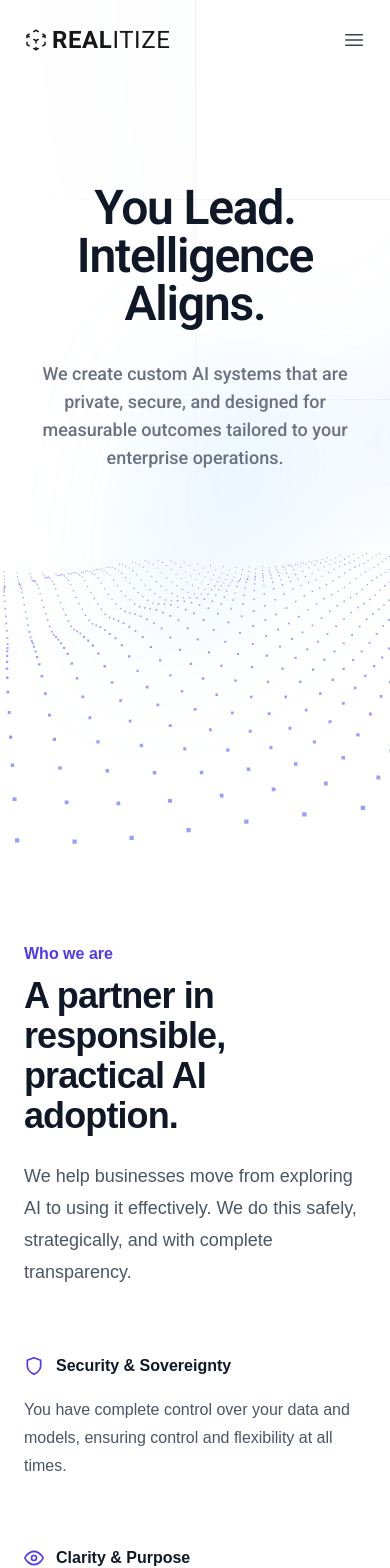
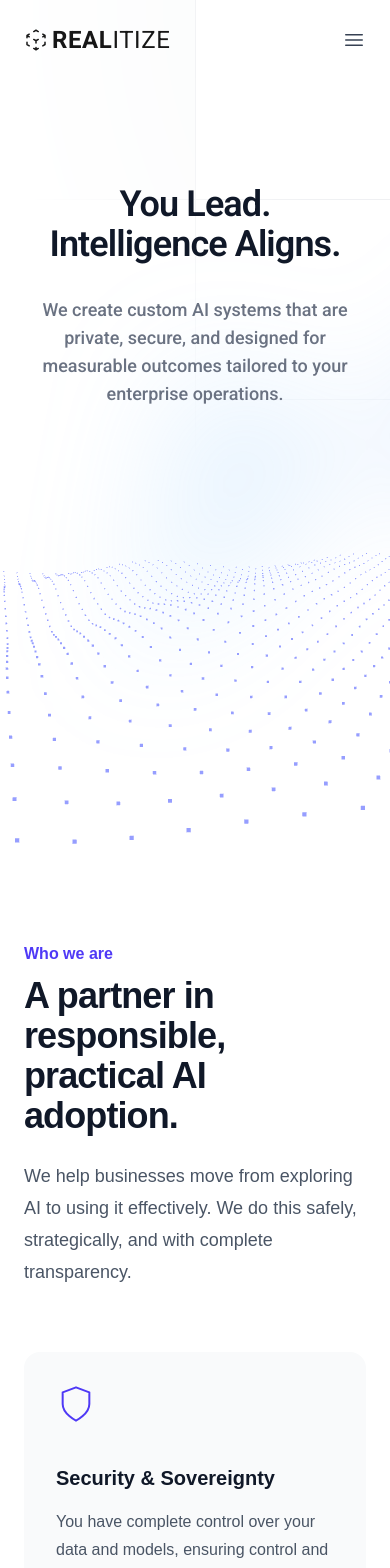
Before and after one commit to gparas/realitize-web, a Next.js app: page / in a window 390 px wide. Shown: the top 1568 px of the page. Built offline with nearby package versions, Linux system fonts and the light colour scheme.

Commit message:
feat: refactor hero section to use new wave component and update feature display styles

```diff
--- a/app/sections/about-us/about-us.tsx
+++ b/app/sections/about-us/about-us.tsx
@@ -23,12 +23,16 @@ export default function AboutUsSection() {
         <div className="mx-auto mt-16 max-w-2xl sm:mt-20 lg:mt-24 lg:max-w-none">
           <dl className="grid max-w-xl grid-cols-1 gap-x-8 gap-y-16 lg:max-w-none lg:grid-cols-3">
             {FEATURES.map((feature) => (
-              <div key={feature.name} className="flex flex-col">
-                <dt className="flex items-center gap-x-3 text-base/7 font-semibold text-gray-900 dark:text-white">
-                  <feature.icon
-                    aria-hidden="true"
-                    className="size-5 flex-none text-indigo-600 dark:text-indigo-400"
-                  />
+              <div
+                key={feature.name}
+                className="flex flex-col rounded-2xl bg-gray-50 p-8 text-sm/6 dark:bg-white/2.5"
+              >
+                <feature.icon
+                  aria-hidden="true"
+                  strokeWidth={1.2}
+                  className="size-10 flex-none text-indigo-600 dark:text-indigo-400 mb-10"
+                />
+                <dt className="text-xl font-semibold text-gray-900 dark:text-white">
                   {feature.name}
                 </dt>
                 <dd className="mt-4 flex flex-auto flex-col text-base/7 text-gray-600 dark:text-gray-400">
--- a/app/sections/hero/hero.tsx
+++ b/app/sections/hero/hero.tsx
@@ -2,7 +2,7 @@ import Navbar from "@/components/navbar";
 
 import Pattern from "./pattern";
 import Flare from "./flare";
-import WaveBackground from "./WaveBackground";
+import Wave from "./wave";
 
 export default function HeroSection() {
   return (
@@ -21,7 +21,7 @@ export default function HeroSection() {
             </div>
           </div>
           <div className="text-center">
-            <h1 className="text-5xl font-semibold tracking-tight text-balance text-gray-900 sm:text-7xl dark:text-white">
+            <h1 className="text-4xl font-semibold tracking-tight text-balance text-gray-900 sm:text-7xl dark:text-white">
               You Lead. Intelligence Aligns.
             </h1>
             <p className="mt-8 text-lg font-medium text-pretty text-gray-500 sm:text-xl/8 dark:text-gray-400">
@@ -30,7 +30,7 @@ export default function HeroSection() {
             </p>
           </div>
         </div>
-        <WaveBackground />
+        <Wave />
       </div>
     </div>
   );
--- a/app/sections/hero/WaveBackground.tsx
+++ b/app/sections/hero/wave.tsx
@@ -3,7 +3,7 @@
 import { useEffect, useRef } from "react";
 import * as THREE from "three";
 
-const SimpleParticleWave: React.FC = () => {
+const Wave: React.FC = () => {
   const mountRef = useRef<HTMLDivElement>(null);
 
   useEffect(() => {
@@ -189,4 +189,4 @@ const SimpleParticleWave: React.FC = () => {
   );
 };
 
-export default SimpleParticleWave;
+export default Wave;
```
